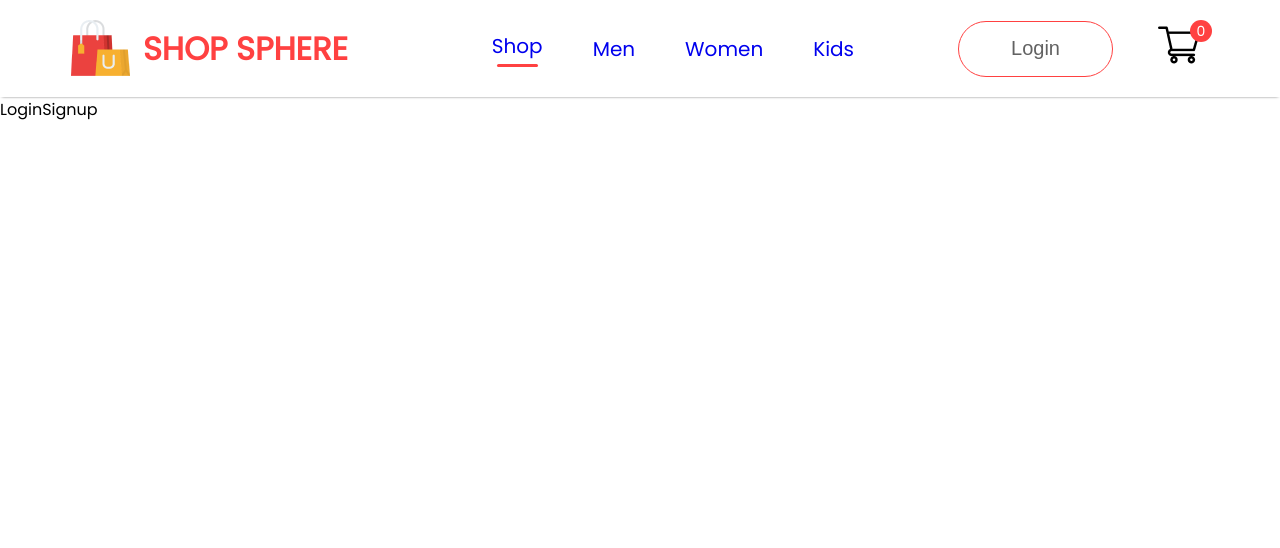
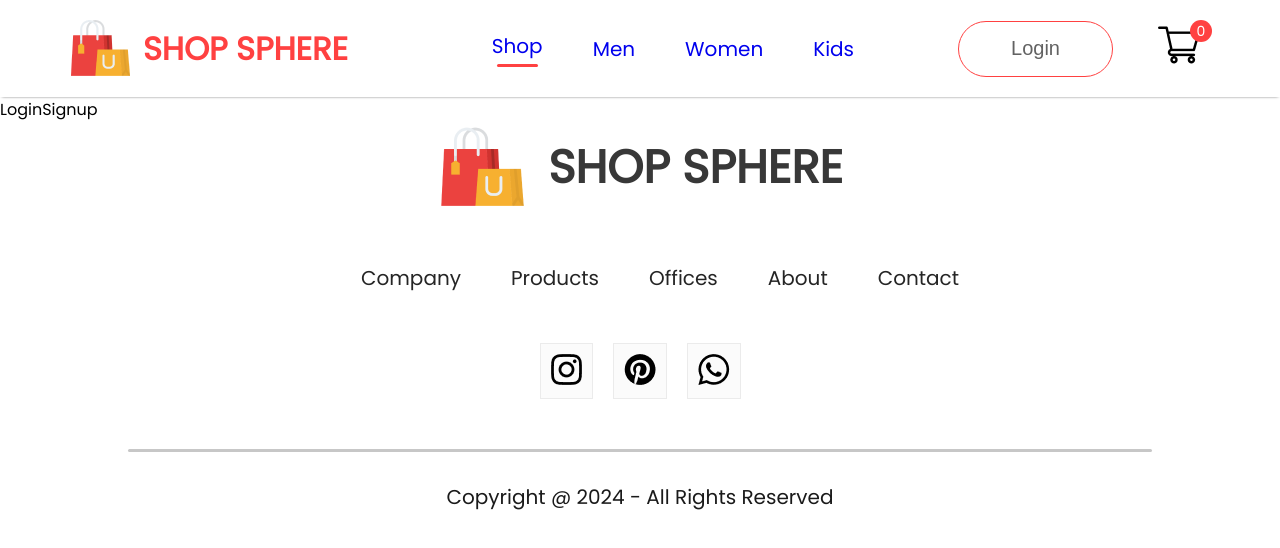
Before and after one commit to ThwishaKotian/e-commerce, a React (Create React App) app: page /login in a window 1280 px wide. Shown: the top 548 px of the page. Built offline with nearby package versions, Linux system fonts and the light colour scheme.

Commit message:
Footer added to all sections

```diff
--- a/src/App.js
+++ b/src/App.js
@@ -7,23 +7,25 @@
 import Product from './Pages/Product';
 import LoginSignup from './Pages/LoginSignup';
 import Cart from './Pages/Cart';
+import Footer from './Components/Footer/Footer';
 
 function App() {
   return (
     <div>
       <BrowserRouter>
         <Navbar />
-<Routes>
-  <Route path='/' element={<Shop />}/>
-  <Route path='/mens' element={<ShopCategory category='mens'/>}/>
-  <Route path='/womens' element={<ShopCategory category='womens'/>}/>
-  <Route path='/kids' element={<ShopCategory category='kids'/>}/>
-  <Route path='/product' element={<Product />}>
-    <Route path=':productId' element={<Product />}/>
-  </Route>
-  <Route path='/cart' element={<Cart />}/>
-  <Route path='/login' element={<LoginSignup />}/>
-</Routes>
+        <Routes>
+          <Route path='/' element={<Shop />} />
+          <Route path='/mens' element={<ShopCategory category='mens' />} />
+          <Route path='/womens' element={<ShopCategory category='womens' />} />
+          <Route path='/kids' element={<ShopCategory category='kids' />} />
+          <Route path='/product' element={<Product />}>
+            <Route path=':productId' element={<Product />} />
+          </Route>
+          <Route path='/cart' element={<Cart />} />
+          <Route path='/login' element={<LoginSignup />} />
+        </Routes>
+        <Footer />
       </BrowserRouter>
     </div>
   );
--- /dev/null
+++ b/src/Components/Footer/Footer.css
@@ -0,0 +1,62 @@
+.footer{
+    display: flex;
+    flex-direction: column;
+    align-items: center;
+    justify-content: center;
+    gap: 50px;
+}
+
+.footer-logo{
+    display: flex;
+    align-items: center;
+    gap: 20px;
+}
+
+.footer-logo p{
+    color: #383838;
+    font-size: 46px;
+    font-weight: 700;
+}
+
+.footer-links{
+    display: flex;
+    list-style: none;
+    gap: 50px;
+    color: #252525;
+    font-size: 20px;
+}
+
+.footer-links li{
+    cursor: pointer;
+}
+
+.footer-social-icon{
+    display: flex;
+    gap: 20px;
+}
+
+.footer-icons-container{
+    padding: 10px;
+    padding-bottom: 6px;
+    background: #fbfbfb;
+    border: 1px solid #ebebeb;
+}
+
+.footer-copyright{
+    display: flex;
+    flex-direction: column;
+    align-items: center;
+    gap: 30px;
+    width: 100%;
+    margin-bottom: 30px;
+    color: #1a1a1a;
+    font-size: 20px;
+}
+
+.footer-copyright hr{
+    width: 80%;
+    border: none;
+    border-radius: 10px;
+    height: 3px;
+    background: #c7c7c7;
+}
--- /dev/null
+++ b/src/Components/Footer/Footer.jsx
@@ -0,0 +1,41 @@
+import React from 'react'
+import './Footer.css'
+import footer_logo from '../Assets/logo_big.png'
+import instagram_icon from '../Assets/instagram_icon.png'
+import pinterest_icon from '../Assets/pintester_icon.png'
+import whatsapp_icon from '../Assets/whatsapp_icon.png'
+
+const Footer = () => {
+    return (
+        <div className='footer'>
+            <div className="footer-logo">
+                <img src={footer_logo} />
+                <p>SHOP SPHERE</p>
+            </div>
+            <ul className="footer-links">
+                <li>Company</li>
+                <li>Products</li>
+                <li>Offices</li>
+                <li>About</li>
+                <li>Contact</li>
+            </ul>
+            <div className="footer-social-icon">
+                <div className="footer-icons-container">
+                    <img src={instagram_icon} alt='Instagram Icon' />
+                </div>
+                <div className="footer-icons-container">
+                    <img src={pinterest_icon} alt='Instagram Icon' />
+                </div>
+                <div className="footer-icons-container">
+                    <img src={whatsapp_icon} alt='Instagram Icon' />
+                </div>
+            </div>
+            <div className="footer-copyright">
+                <hr />
+                <p>Copyright @ 2024 - All Rights Reserved</p>
+            </div>
+        </div>
+    )
+}
+
+export default Footer
--- a/src/Components/Hero/Hero.css
+++ b/src/Components/Hero/Hero.css
@@ -2,7 +2,7 @@
     height: 100vh;
     background: linear-gradient(180deg, #e3baaf, #e1ffea22 60%);
     display: flex;
-    padding-top: 100px;
+    /* padding-top: 100px; */
 }
 
 .hero-left{
@@ -10,7 +10,7 @@
     display: flex;
     flex-direction: column;
     justify-content: center;
-    gap: 20px;
+    gap: 10px;
     padding-left: 100px;
     line-height: 1.1;
 }
@@ -23,7 +23,7 @@
 
 .hero-left p{
     color: #171717;
-    font-size: 100px;
+    font-size: 80px;
     font-weight: 700;
 }
 
@@ -57,4 +57,5 @@
     display: flex;
     flex-direction: column;
     justify-content: center;
+    padding-top: 190px;
 }
--- a/src/Components/Popular/Popular.css
+++ b/src/Components/Popular/Popular.css
@@ -4,7 +4,7 @@
     align-items: center;
     gap: 10px;
     height: 90vh;
-    padding-top: 150px;
+    padding-top: 250px;
     width: 100%;
 }
 
```
